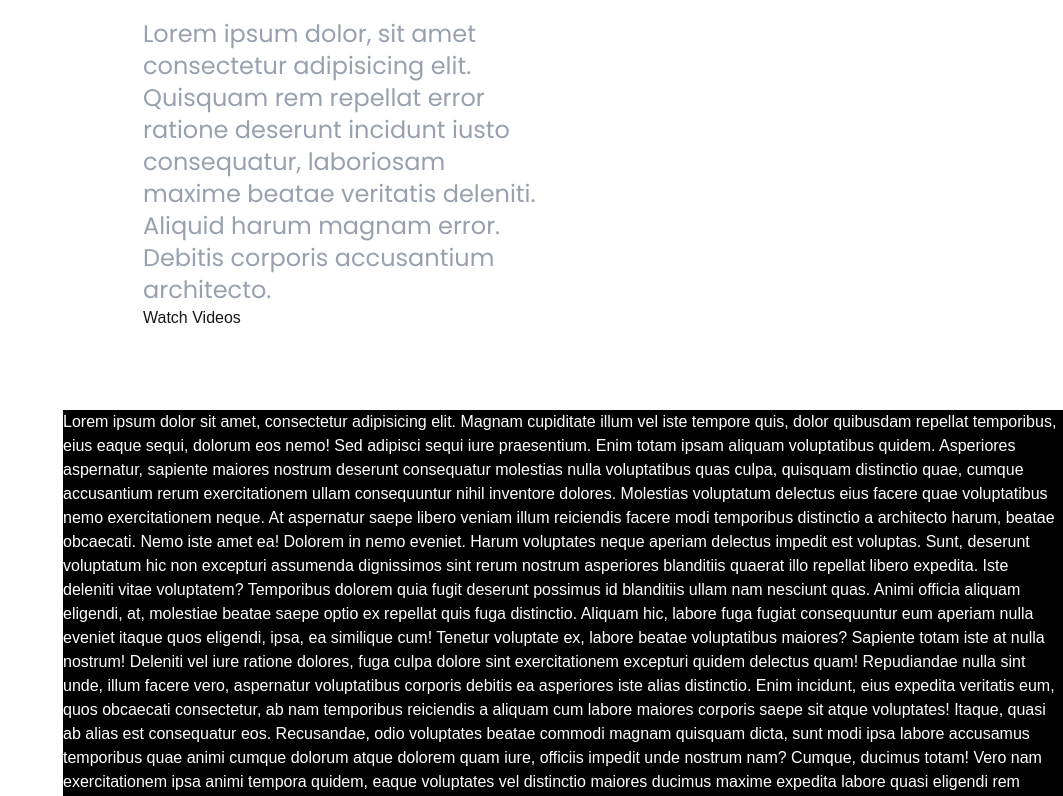
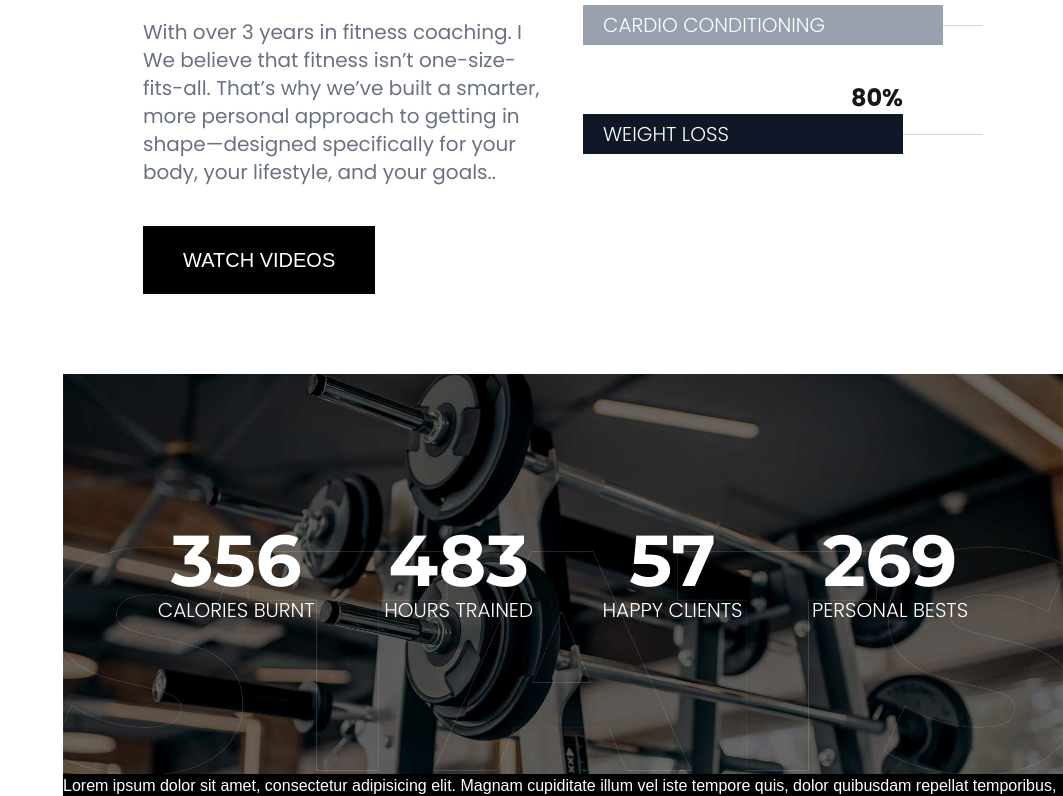
Before and after one commit to btom7447/awwal-fitness, a Next.js app: page / in a window 1280 px wide. Shown: the part 1553-2349 px from the top of the page, without its empty margins (217-1280 px from the left). Built offline with nearby package versions, Linux system fonts and the light colour scheme.

Commit message:
update to about section

```diff
--- a/src/components/AboutSection.jsx
+++ b/src/components/AboutSection.jsx
@@ -1,44 +1,77 @@
 "use client";
 
-import { useEffect } from "react";
+import { useEffect, useRef, useState } from "react";
 import AOS from "aos";
 import "aos/dist/aos.css";
+import Expertise from "./Expertise";
+import SkillsRange from "./SkillsRange";
+import StatsSection from "./StatsSection";
 
 export default function AboutSection() {
+    const skillsRef = useRef(null);
+    const [startAnimation, setStartAnimation] = useState(false);
+    const [percentages, setPercentages] = useState([0, 0, 0]);
+
+    const skills = [
+        { name: "Strength Training", percent: 85, color: "bg-gray-400" },
+        { name: "Nutrition Skills", percent: 75, color: "bg-gray-900" },
+        { name: "Cardio Conditioning", percent: 90, color: "bg-gray-400" },
+        { name: "Weight Loss", percent: 80, color: "bg-gray-900" },
+    ];
+
+    const stats = [
+        { name: "Calories Burnt", value: 356 },
+        { name: "Hours Trained", value: 483 },
+        { name: "Happy Clients", value: 57 },
+        { name: "Personal Bests", value: 269 }
+    ]
 
     useEffect(() => {
         AOS.init({ duration: 1000, easing: "ease-out-cubic" });
+
+        const observer = new IntersectionObserver(
+            (entries) => {
+                if (entries[0].isIntersecting) {
+                    setTimeout(() => {
+                        setStartAnimation(true);
+
+                        skills.forEach((skill, idx) => {
+                            let start = 0;
+                            const increment = skill.percent / 50; // Adjust speed
+                            const interval = setInterval(() => {
+                                start += increment;
+                                setPercentages((prev) => {
+                                const newArr = [...prev];
+                                newArr[idx] = Math.min(Math.round(start), skill.percent);
+                                return newArr;
+                                });
+                                if (start >= skill.percent) clearInterval(interval);
+                            }, 30);
+                        });
+                    }, 500); // Delay before animation starts
+                    observer.disconnect(); // Run only once
+                }
+            },
+            { threshold: 0.3 }
+        );
+
+        if (skillsRef.current) observer.observe(skillsRef.current);
+
+        return () => observer.disconnect();
     }, []);
 
     return (
-        <section id="aboutSection">
+        <section id="aboutSection" className="bg-white">
             <div className="p-15 lg:p-20 grid grid-cols-1 lg:grid-cols-2 gap-10 items-center">
-                <div>
-                    <h2
-                        data-aos="fade-right"
-                        data-aos-delay="0"
-                        className="text-black font-bold leading-relaxed text-5xl md:text-7xl mb-5"
-                    >
-                        My Fields of Expertise
-                    </h2>
-                    <p
-                        data-aos="fade-right"
-                        data-aos-delay="200"
-                        className="text-2xl text-gray-400"
-                    >
-                        Lorem ipsum dolor, sit amet consectetur adipisicing elit. Quisquam rem repellat error ratione deserunt incidunt iusto consequatur, laboriosam maxime beatae veritatis deleniti. Aliquid harum magnam error. Debitis corporis accusantium architecto.
-                    </p>
-                    <button type="button"
-                        data-aos="fade-right"
-                        data-aos-delay="300"
-                    >
-                        Watch Videos
-                    </button>
-                </div>
-                <div>
-
-                </div>
+                <Expertise />
+                <SkillsRange
+                    skills={skills}
+                    skillsRef={skillsRef}
+                    startAnimation={startAnimation}
+                    percentages={percentages}
+                />
             </div>
+            <StatsSection stats={stats} />
         </section>
-    )
+    );
 }
--- /dev/null
+++ b/src/components/Expertise.jsx
@@ -0,0 +1,15 @@
+export default function Expertise() {
+    return (
+        <div>
+            <h2 className="text-black font-bold leading-relaxed text-5xl md:text-7xl mb-5" data-aos="fade-right">
+                My Fields of Expertise
+            </h2>
+            <p className="text-xl text-gray-500 mb-5" data-aos="fade-right" data-aos-delay="200">
+                With over 3 years in fitness coaching. I We believe that fitness isn’t one-size-fits-all. That’s why we’ve built a smarter, more personal approach to getting in shape—designed specifically for your body, your lifestyle, and your goals..
+            </p>
+            <button className="mt-5 px-10 py-5 bg-black text-white text-xl font-light uppercase cursor-pointer hover:bg-gray-700" type="button" data-aos="fade-right" data-aos-delay="250">
+                Watch Videos
+            </button>
+        </div>
+    )
+}
--- a/src/components/HeroSection.jsx
+++ b/src/components/HeroSection.jsx
@@ -31,7 +31,7 @@ export default function HeroSection() {
                     <p
                         data-aos="fade-up"
                         data-aos-delay="200"
-                        className="text-2xl text-gray-400"
+                        className="text-xl text-gray-400"
                     >
                         Your Trusted Fitness Coach – Helping You Burn Fat, Build Muscle & Own
                         Your Transformation
--- a/src/components/ServicesGrid.jsx
+++ b/src/components/ServicesGrid.jsx
@@ -48,7 +48,7 @@ export default function ServicesGrid() {
                             transition-transform duration-500 ease-in-out"
                         >
                             <PlusIcon size={20} strokeWidth={1} />
-                            <h6 className="text-lg text-white font-light">{serv.name}</h6>
+                            <h6 className="text-xl text-white font-light">{serv.name}</h6>
                         </div>
                     </div>
                 </div>
--- /dev/null
+++ b/src/components/SkillsRange.jsx
@@ -0,0 +1,46 @@
+export default function SkillsRange({ skills, skillsRef, startAnimation, percentages }) {
+    return (
+        <div ref={skillsRef} className="space-y-27">
+            {skills.map((skill, idx) => (
+                <div key={idx}>
+                    <div className="w-full bg-gray-300 h-[1px] relative">
+                        {/* Fill Bar */}
+                        <div
+                            className={`${skill.color} py-2 px-5 h-10 absolute left-0 -top-5 flex items-center`}
+                            style={{
+                                width: startAnimation ? `${skill.percent}%` : 0,
+                                transition: `width 1.5s ease ${idx * 0.3}s`,
+                            }}
+                        >
+                        {startAnimation && percentages[idx] > 43 && (
+                            <>
+                                {/* Skill Name */}
+                                <span
+                                    className="text-xl font-light uppercase text-white opacity-0"
+                                    style={{
+                                        transition: `opacity 0.5s ease ${idx * 0.3 + 0.5}s`,
+                                        opacity: 1,
+                                    }}
+                                >
+                                    {skill.name}
+                                </span>
+
+                                {/* Tooltip */}
+                                <span
+                                    className="absolute -top-8 right-0 text-2xl font-bold opacity-0"
+                                    style={{
+                                        transition: `opacity 0.5s ease ${idx * 0.3 + 0.5}s`,
+                                        opacity: 1,
+                                    }}
+                                >
+                                    {percentages[idx]}%
+                                </span>
+                            </>
+                        )}
+                        </div>
+                    </div>
+                </div>
+            ))}
+        </div>
+    )
+}
--- /dev/null
+++ b/src/components/StatsSection.jsx
@@ -0,0 +1,64 @@
+"use client";
+
+import { useEffect, useRef, useState } from "react";
+
+export default function StatsSection({ stats }) {
+    const statsRef = useRef(null);
+    const [animatedValues, setAnimatedValues] = useState(
+        stats.map(() => 0)
+    ); // Initialize all counts to 0
+    const [startAnimation, setStartAnimation] = useState(false);
+
+    useEffect(() => {
+        const observer = new IntersectionObserver(
+            (entries) => {
+                if (entries[0].isIntersecting) {
+                    setStartAnimation(true);
+                    observer.disconnect();
+
+                    // Animate each stat
+                    stats.forEach((stat, idx) => {
+                        let current = 0;
+                        const increment = Math.ceil(stat.value / 50); // adjust speed
+                        const interval = setInterval(() => {
+                            current += increment;
+                            setAnimatedValues((prev) => {
+                                const updated = [...prev];
+                                updated[idx] = Math.min(current, stat.value);
+                                return updated;
+                            });
+                        if (current >= stat.value) clearInterval(interval);
+                        }, 30);
+                    });
+                }
+            },
+            { threshold: 0.3 }
+        );
+
+        if (statsRef.current) observer.observe(statsRef.current);
+
+        return () => observer.disconnect();
+    }, [stats]);
+
+    return (
+        <div
+            ref={statsRef}
+            className="p-15 lg:p-20 relative h-fit lg:h-[50dvh] w-full bg-cover bg-top bg-fixed flex justify-center items-center"
+            style={{ backgroundImage: "url('/images/stats-background.jpg')" }}
+            aria-labelledby="stat-metrics"
+        >
+            <div className="w-full flex flex-col lg:flex-row items-center justify-around gap-10">
+                {stats.map((stat, idx) => (
+                    <div key={idx} className="flex flex-col items-center">
+                        <h2 className="text-white font-bold text-7xl">
+                            {animatedValues[idx]}
+                        </h2>
+                        <p className="text-white text-xl uppercase text-center font-extralight">
+                            {stat.name}
+                        </p>
+                    </div>
+                ))}
+            </div>
+        </div>
+    );
+}
```
Also changed, not shown: public/images/stats-background.jpg (added).
